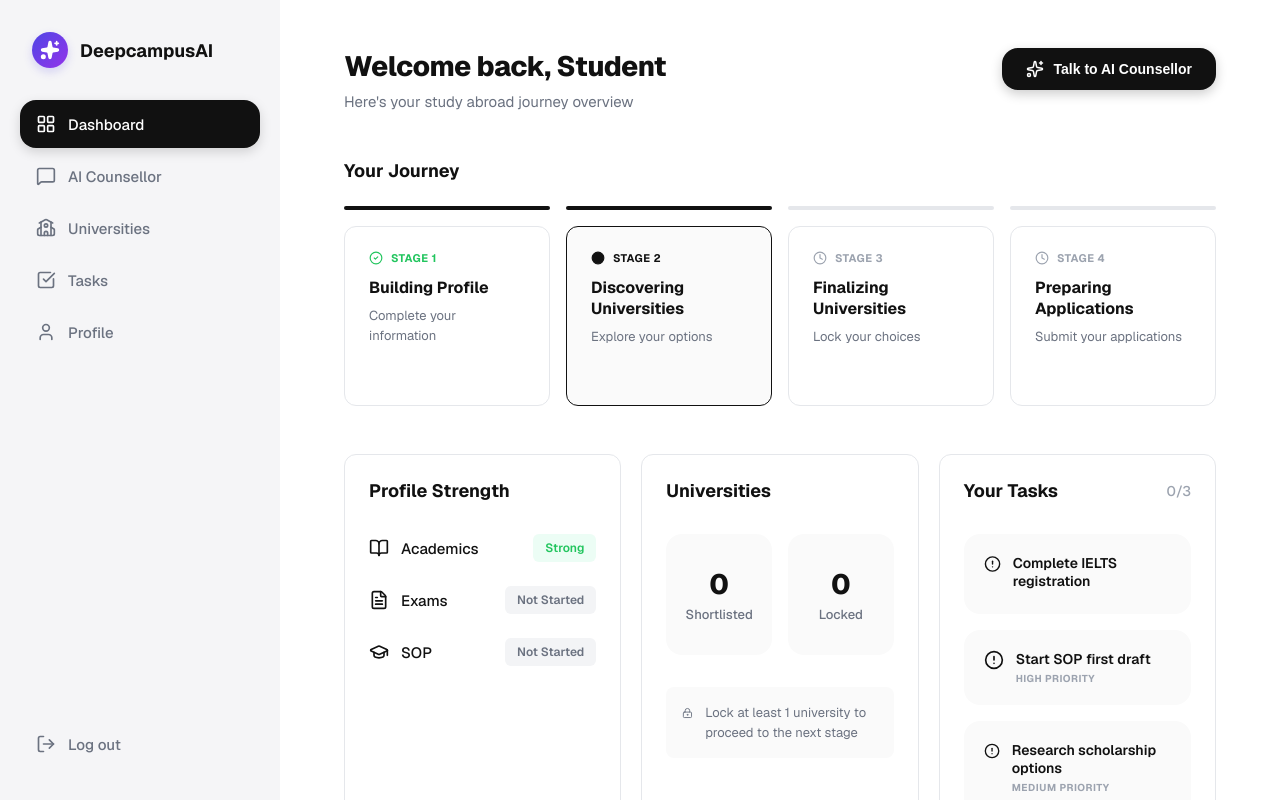
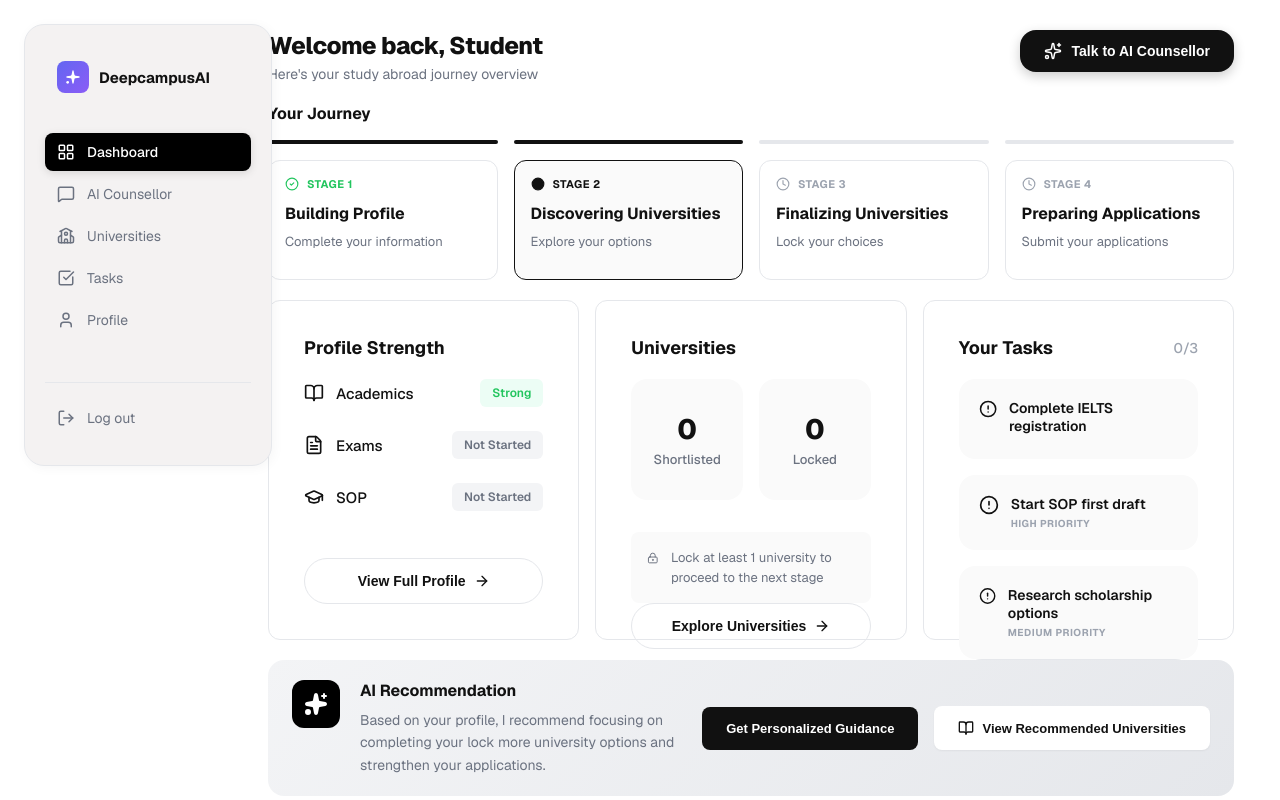
Before and after one commit to imshah-id/figma, a Next.js app: page / in a window 1280 px wide. Shown: the top 800 px of the page. Built offline with nearby package versions, Linux system fonts and the light colour scheme.

Commit message:
minor ui fix up

```diff
--- a/src/app/globals.css
+++ b/src/app/globals.css
@@ -38,7 +38,8 @@
 html,
 body {
   max-width: 100vw;
-  overflow-x: hidden;
+  max-height: 100vh;
+  overflow: hidden;
   font-family: var(--font-geist-sans), sans-serif;
   background-color: var(--background);
   color: var(--foreground);
--- a/src/app/page.module.css
+++ b/src/app/page.module.css
@@ -1,8 +1,9 @@
 .main {
-  margin-left: var(--sidebar-width);
-  padding: 48px 64px;
-  min-height: 100vh;
+  margin-left: calc(var(--sidebar-width) - 16px);
+  padding: 30px 46px 30px 4px;
+  height: 100vh;
   background-color: var(--background);
+  overflow: hidden;
 }
 
 .contentWrapper {
@@ -10,6 +11,8 @@
   margin: 0 auto;
   display: flex;
   flex-direction: column;
+  height: 100%;
+  gap: 20px;
 }
 
 @media (max-width: 1024px) {
--- a/src/components/Dashboard/DashboardGrid.module.css
+++ b/src/components/Dashboard/DashboardGrid.module.css
@@ -1,26 +1,28 @@
 .grid {
   display: grid;
   grid-template-columns: repeat(3, 1fr);
-  gap: 20px;
-  margin-bottom: 40px;
+  gap: 16px;
+  flex: 1;
+  align-items: start;
 }
 
 .card {
   background: var(--card-bg);
   border: 1px solid var(--card-border);
   border-radius: var(--radius);
-  padding: 24px;
+  padding: 35px;
   display: flex;
   flex-direction: column;
   /* height: 440px;  Let content drive height or fixed? Design looks fixed and aligned. */
-  min-height: 480px;
+  height: 100%;
+  max-height: 340px;
 }
 
 .cardHeader {
   display: flex;
   justify-content: space-between;
   align-items: center;
-  margin-bottom: 32px;
+  margin-bottom: 20px;
 }
 
 .cardTitle {
@@ -54,7 +56,7 @@
   align-items: center;
   justify-content: center;
   gap: 8px;
-  margin-top: 24px;
+  margin-top: auto;
   cursor: pointer;
   transition: all 0.2s;
 }
--- a/src/components/Header/Header.module.css
+++ b/src/components/Header/Header.module.css
@@ -2,20 +2,20 @@
   display: flex;
   justify-content: space-between;
   align-items: flex-start;
-  margin-bottom: 48px;
+  flex-shrink: 0;
 }
 
 .title {
-  font-size: 28px;
-  font-weight: 800; /* Extra bold as per design */
-  margin-bottom: 8px;
+  font-size: 24px;
+  font-weight: 800;
+  margin-bottom: 4px;
   color: var(--text-primary);
   letter-spacing: -0.5px;
 }
 
 .subtitle {
   color: var(--text-secondary);
-  font-size: 15px;
+  font-size: 14px;
 }
 
 .aiButton {
--- a/src/components/Journey/Journey.module.css
+++ b/src/components/Journey/Journey.module.css
@@ -1,11 +1,11 @@
 .container {
-  margin-bottom: 48px;
+  flex-shrink: 0;
 }
 
 .sectionTitle {
-  font-size: 18px;
+  font-size: 16px;
   font-weight: 700;
-  margin-bottom: 24px;
+  margin-bottom: 16px;
   color: var(--text-primary);
 }
 
@@ -36,10 +36,10 @@
   background: var(--card-bg);
   border: 1px solid var(--card-border);
   border-radius: var(--radius);
-  padding: 24px;
+  padding: 16px;
   display: flex;
   flex-direction: column;
-  height: 180px; /* Fixed height for uniformity */
+  height: 120px;
   transition: all 0.2s;
 }
 
--- a/src/components/Recommendation/RecommendationBanner.module.css
+++ b/src/components/Recommendation/RecommendationBanner.module.css
@@ -1,11 +1,12 @@
 .banner {
   background: linear-gradient(135deg, #f3f4f6 0%, #e5e7eb 100%);
   border-radius: var(--radius-lg);
-  padding: 32px;
+  padding: 20px 24px;
   display: flex;
   align-items: center;
   justify-content: space-between;
-  gap: 32px;
+  gap: 24px;
+  flex-shrink: 0;
 }
 
 .content {
--- a/src/components/Sidebar/Sidebar.module.css
+++ b/src/components/Sidebar/Sidebar.module.css
@@ -1,37 +1,40 @@
 .sidebar {
-  width: var(--sidebar-width);
-  height: 100vh;
-  background-color: var(--sidebar-bg);
-  padding: 32px 20px;
+  width: calc(var(--sidebar-width) - 32px);
+  height: calc(100vh - 358px);
+  background-color: #f4f2f2;
+  padding: 28px 20px;
   display: flex;
   flex-direction: column;
   position: fixed;
-  left: 0;
-  top: 0;
+  left: 24px;
+  top: 24px;
+  border-radius: 20px;
+  border: 1px solid #e5e7eb;
+  box-shadow: 2px 2px 12px rgba(0, 0, 0, 0.04);
 }
 
 .logo {
   display: flex;
   align-items: center;
-  gap: 12px;
-  padding: 0 12px;
+  gap: 10px;
+  padding: 8px 12px;
   margin-bottom: 32px;
   font-weight: 700;
-  font-size: 18px;
+  font-size: 15px;
   color: var(--text-primary);
 }
 
 /* Custom logo icon based on image */
 .logoIcon {
-  width: 36px;
-  height: 36px;
-  background: linear-gradient(135deg, #4f46e5, #9333ea);
-  border-radius: 50%;
+  width: 32px;
+  height: 32px;
+  background: linear-gradient(135deg, #6366f1, #8b5cf6);
+  border-radius: 8px;
   display: flex;
   align-items: center;
   justify-content: center;
   color: white;
-  box-shadow: 0 4px 10px rgba(79, 70, 229, 0.2);
+  flex-shrink: 0;
 }
 
 .nav {
@@ -45,31 +48,35 @@
   display: flex;
   align-items: center;
   gap: 12px;
-  padding: 14px 16px;
-  border-radius: var(--radius-lg);
-  color: var(--text-secondary);
-  font-weight: 500;
-  font-size: 15px;
-  transition: all 0.2s ease;
+  padding: 10px 12px;
+  border-radius: 8px;
+  color: #6b7280;
+  font-weight: 400;
+  font-size: 14px;
+  transition: all 0.15s ease;
   text-decoration: none;
+  position: relative;
 }
 
 .navItem:hover {
   color: var(--text-primary);
-  background-color: rgba(0, 0, 0, 0.03);
+  background-color: #f3f4f6;
 }
 
 .navItemActive {
-  background-color: var(--primary);
-  color: var(--primary-foreground);
-  box-shadow: 0 4px 12px rgba(0, 0, 0, 0.15);
+  background-color: #000000;
+  color: #ffffff;
+  font-weight: 500;
+  box-shadow: 0 2px 8px rgba(0, 0, 0, 0.12);
 }
 
 .navItemActive:hover {
-  background-color: #000000;
-  color: var(--primary-foreground);
+  background-color: #1a1a1a;
+  color: #ffffff;
 }
 
 .bottomAction {
   margin-top: auto;
+  padding-top: 16px;
+  border-top: 1px solid #e5e7eb;
 }
--- a/src/components/Sidebar/Sidebar.tsx
+++ b/src/components/Sidebar/Sidebar.tsx
@@ -26,7 +26,7 @@ export default function Sidebar() {
       <div className={styles.logo}>
         <div className={styles.logoIcon}>
           {/* Using Sparkles as a placeholder for the custom logo icon */}
-          <Sparkles size={20} fill="white" />
+          <Sparkles size={16} fill="white" strokeWidth={0} />
         </div>
         <span>DeepcampusAI</span>
       </div>
@@ -41,7 +41,7 @@ export default function Sidebar() {
               item.active && styles.navItemActive,
             )}
           >
-            <item.icon size={20} />
+            <item.icon size={18} strokeWidth={2} />
             <span>{item.label}</span>
           </Link>
         ))}
@@ -49,7 +49,7 @@ export default function Sidebar() {
 
       <div className={styles.bottomAction}>
         <Link href="#" className={styles.navItem}>
-          <LogOut size={20} />
+          <LogOut size={18} strokeWidth={2} />
           <span>Log out</span>
         </Link>
       </div>
```
Also changed, not shown: 1 other file (tests, documents, lock files or other folders).
